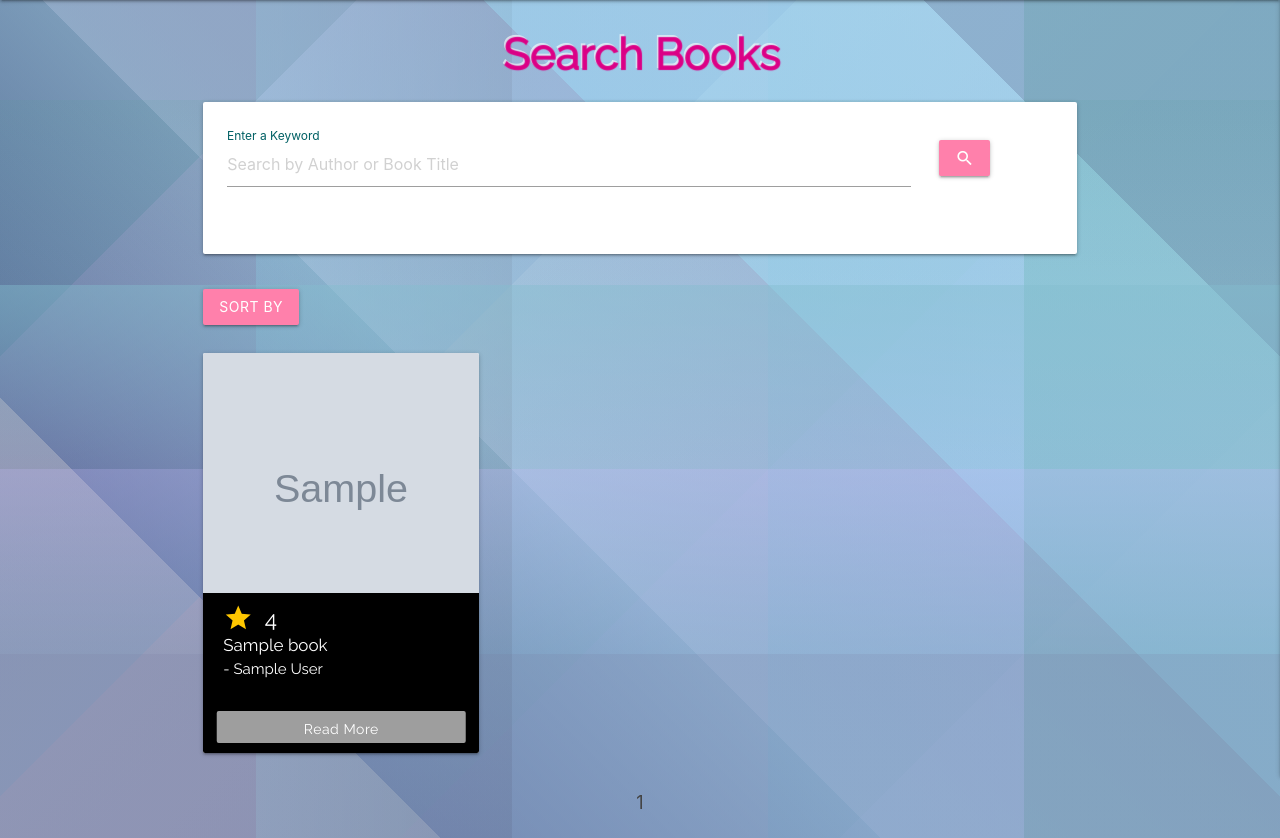
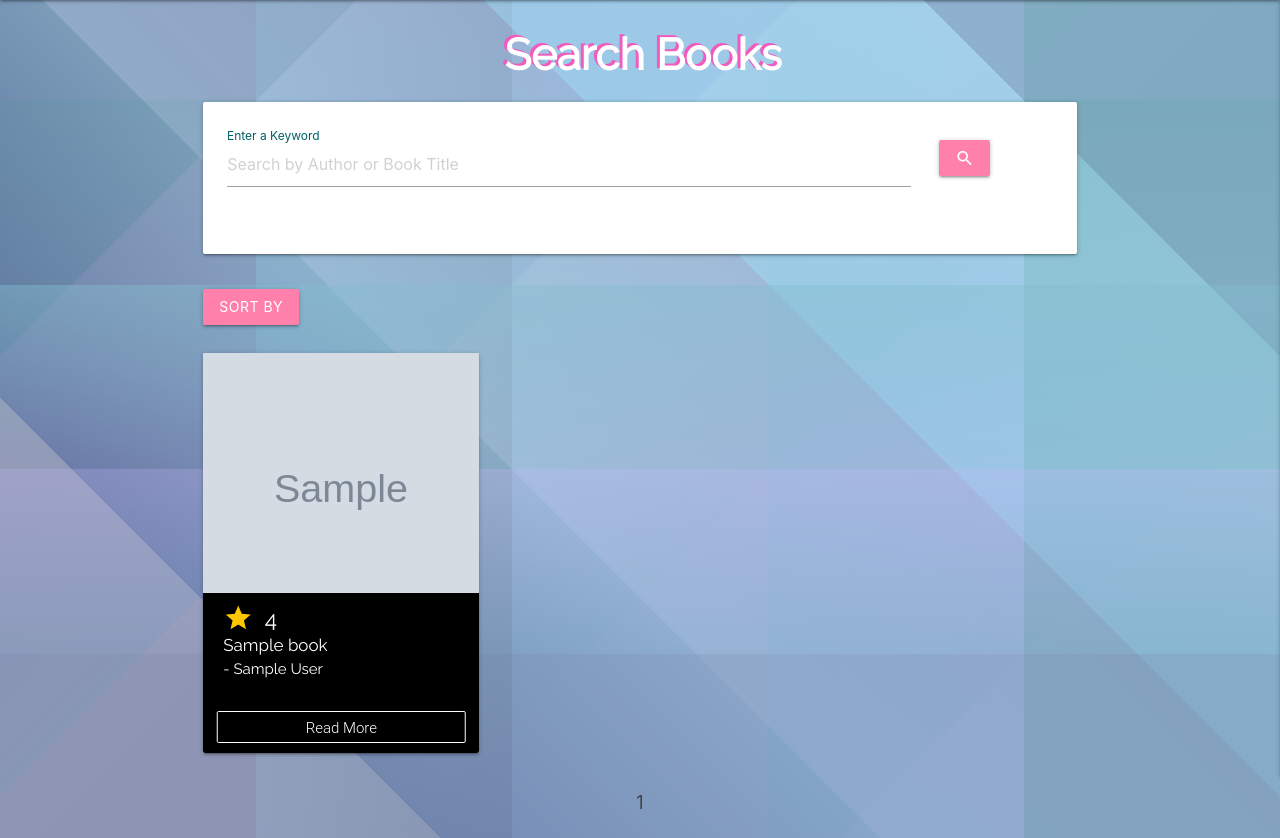
Before and after one commit to emmawalshdev/The-Book-bar, a Flask app: page / in a window 1280 px wide. Shown: the part 84-922 px from the top of the page. Run offline with Flask 2, Linux system fonts and the light colour scheme; grey boxes marked "Sample" are stand-in pictures; a database or web service that is not in the repository returns one stand-in record (values such as "Sample title"); some libraries are stand-ins or nearby versions; some web fonts are replaced.

```diff
--- a/static/css/style.css
+++ b/static/css/style.css
@@ -20,12 +20,12 @@ font-family: 'Goudy Bookletter 1911', serif;
 font-family: 'Raleway', sans-serif;
 */
 
-h3 {
+h3, h4 {
     font-weight: bold;
     font-family: 'Raleway', sans-serif;
-    background-color: #fcfcfca3;
+    background-color: rgb(240, 91, 189);
     color: transparent;
-    text-shadow: 1.5px 1.5px 1px #db0086;
+    text-shadow: 3px 2px #ffffff;
     -webkit-background-clip: text;
     -moz-background-clip: text;
     background-clip: text;
@@ -47,9 +47,30 @@ h3 {
      box-shadow: 0 1px 0 0 #006064;
    }
 
-   .form-label-style{
-    font-size:20px;
-   }
+.books-button-styling{
+    display:inline-block;
+    padding:0.35em 1.2em;
+    border:0.1em solid #FFFFFF;
+    border-radius:0.12em;
+    box-sizing: border-box;
+    text-decoration:none;
+    font-family:'Roboto',sans-serif;
+    font-weight:300;
+    color:#FFFFFF;
+    text-align: center;
+    transition: all 0.2s;
+}
+.books-button-styling:hover{
+    color:white;
+    background-color:#db0086;
+}
+
+@media all and (max-width:30em){
+    .books-button-styling{
+        display:block;
+        margin:0.4em auto;
+    }
+}
    /* valid color */
    .input-field input[type=text].valid,
    input.valid[type=text]:not(.browser-default),
@@ -117,12 +138,12 @@ nav ul a:hover,
 }
 
 /* Home page */
-.card .card-image img {
+.book-card .card-image img {
     max-height: 370px;
     min-height: 270px;
 }
 
-.card .card-content {
+.book-card .book-card-content {
     padding: 10px 20px;
     border-radius: 0 0 2px 2px;
     height: 160px;
@@ -132,7 +153,7 @@ nav ul a:hover,
     font-family: 'Raleway', sans-serif;
 }
 
-.card{
+.book-card{
     position: relative;
 }
 
--- a/templates/books.html
+++ b/templates/books.html
@@ -45,11 +45,11 @@
     <div class="row container">
     {% for book in books %}
         <div class="col s6 m4">
-            <div class="card medium">
+            <div class="card medium book-card">
                 <div class="card-image">
                     <img class = "activator" src="{{ book.image_url }}">
                 </div>
-                <div class="card-content black">
+                <div class="card-content book-card-content black">
                     <span class="white-text custom-text">
                         <div class="books-rating">
                             {% for avgrating in avgratings %}
@@ -89,7 +89,7 @@
                             {% endif %}
                         </p>
                         <div>
-                            <a href="{{ url_for( 'bookpage', book_name=book.book_name) }}" class="grey small waves-effect waves-light btn books-button">
+                            <a href="{{ url_for( 'bookpage', book_name=book.book_name) }}" class="books-button-styling books-button">
                                 read more
                             </a>
                         </div>
```
Also changed, not shown: templates/bookpage.html (+10 -5 lines).
